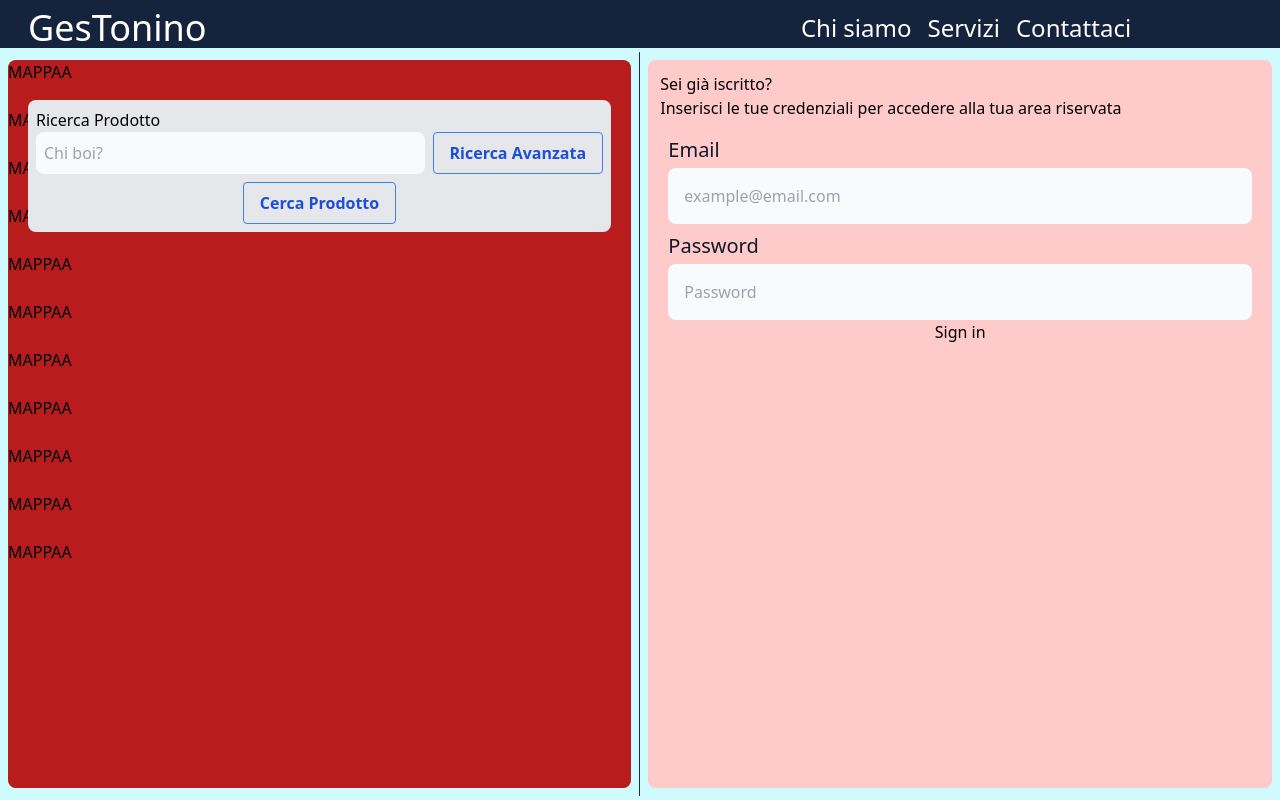
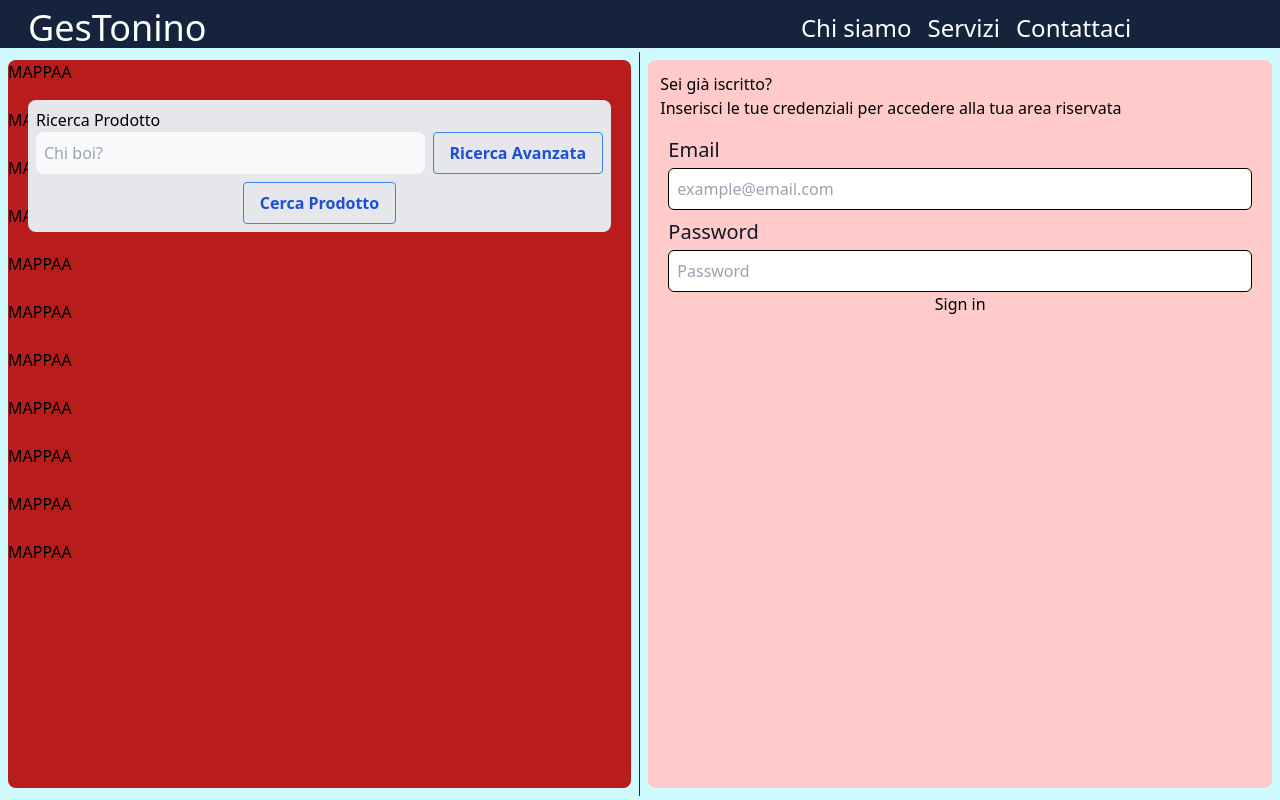
Before and after one commit to Shadowz-git/GesTonino, an Angular app in the folder frontend/: page /home in a window 1280 px wide. Built offline with nearby package versions, Linux system fonts and the light colour scheme.

Commit message:
Sistemati dettagli grafici. TODO: Sistemare gli input e i bottoni. E altre cose brutte da rendere meno brutte

```diff
--- a/frontend/src/app/home/home.component.css
+++ b/frontend/src/app/home/home.component.css
@@ -1,9 +1,11 @@
+/*TODO: Sistemare gli input e i bottoni */
+
 #loginForm label {
-  @apply block mt-2 mb-1 text-xl font-medium text-gray-900 dark:text-white !important;
+  @apply block mt-2 mb-1 text-xl font-medium text-gray-900 dark:text-black !important;
 }
 
 #loginForm input {
-  @apply block w-full p-4 text-gray-900 border-gray-300 rounded-lg bg-gray-50 text-base focus:ring-blue-500 focus:border-blue-500 dark:bg-gray-700 dark:border-gray-600 dark:placeholder-gray-400 dark:text-white dark:focus:ring-blue-500 dark:focus:border-blue-500 !important;
+  @apply block w-full p-2 border border-black rounded-md !important;
 }
 
 #formSearch input {
```
